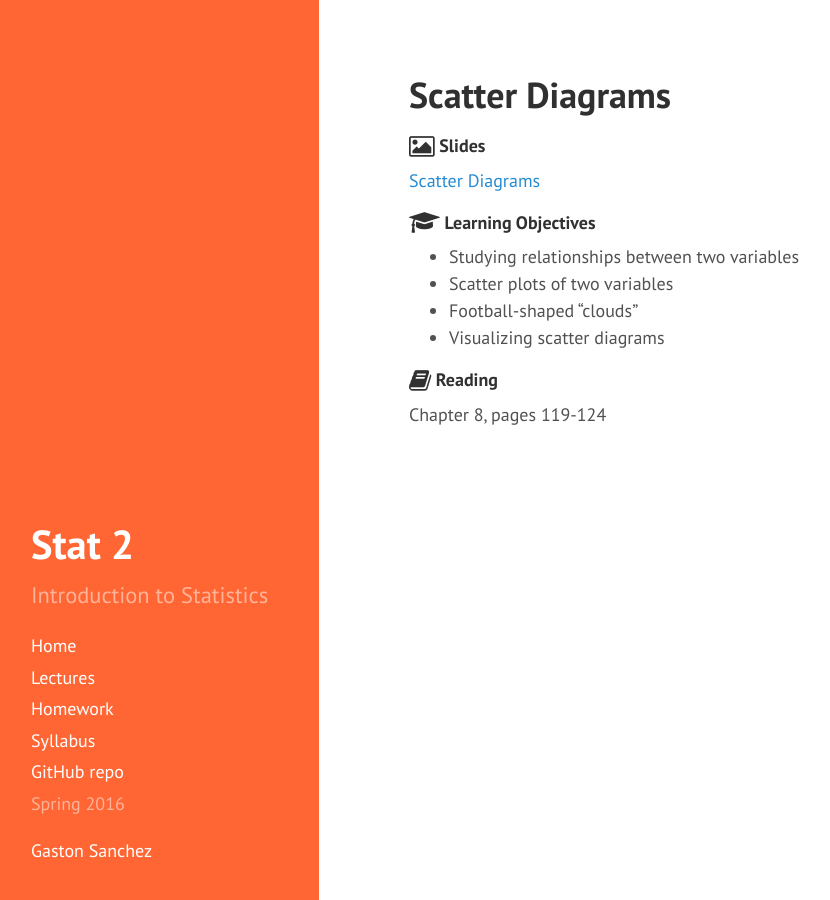
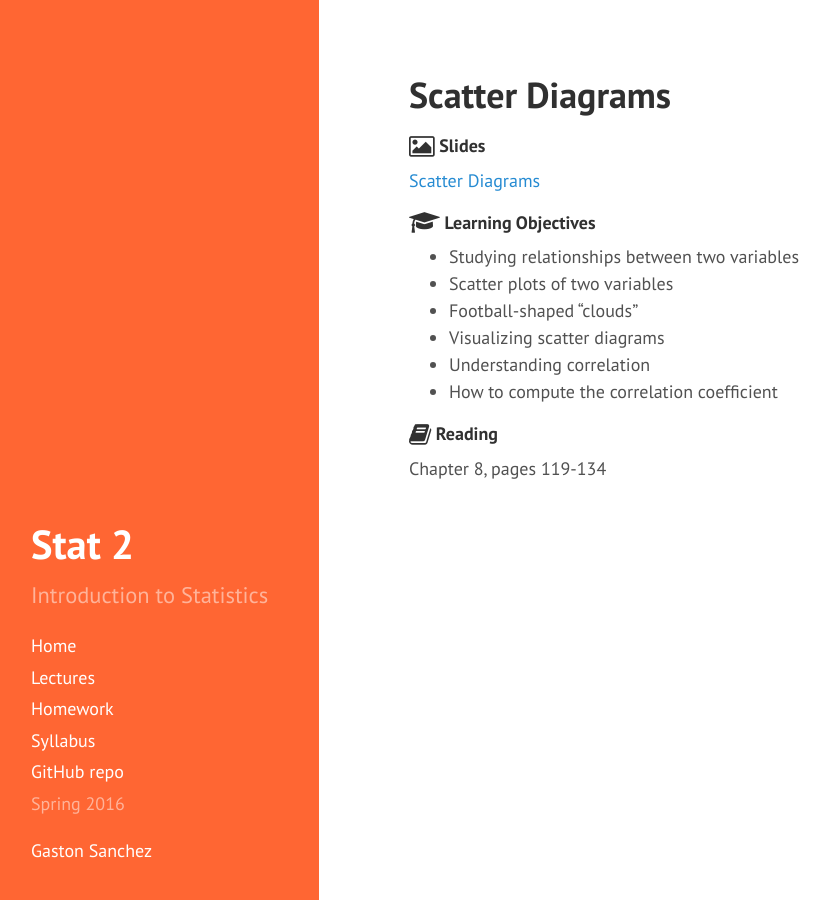
Before and after one commit to gastonstat/relic-stat2, a Jekyll site: the page built from lectures/07-scatter-diagrams.md, in a window 1280 px wide. Shown: the whole page, without its empty margins (5-835 px from the left). Built offline with Jekyll 4.4.1, drawn with Linux system fonts in a browser that asks for light colours; nearby versions of some CDN libraries.

Commit message:
Adding correlation basics to md-file lecture about scatter diagrams

```diff
--- a/lectures/07-scatter-diagrams.md
+++ b/lectures/07-scatter-diagrams.md
@@ -20,6 +20,8 @@ title: "Scatter Diagrams"
 - Scatter plots of two variables
 - Football-shaped "clouds"
 - Visualizing scatter diagrams
+- Understanding correlation
+- How to compute the correlation coefficient
 
 
 <h4>
@@ -27,4 +29,4 @@ title: "Scatter Diagrams"
 	Reading
 </h4>
 
-Chapter 8, pages 119-124
+Chapter 8, pages 119-134
```
